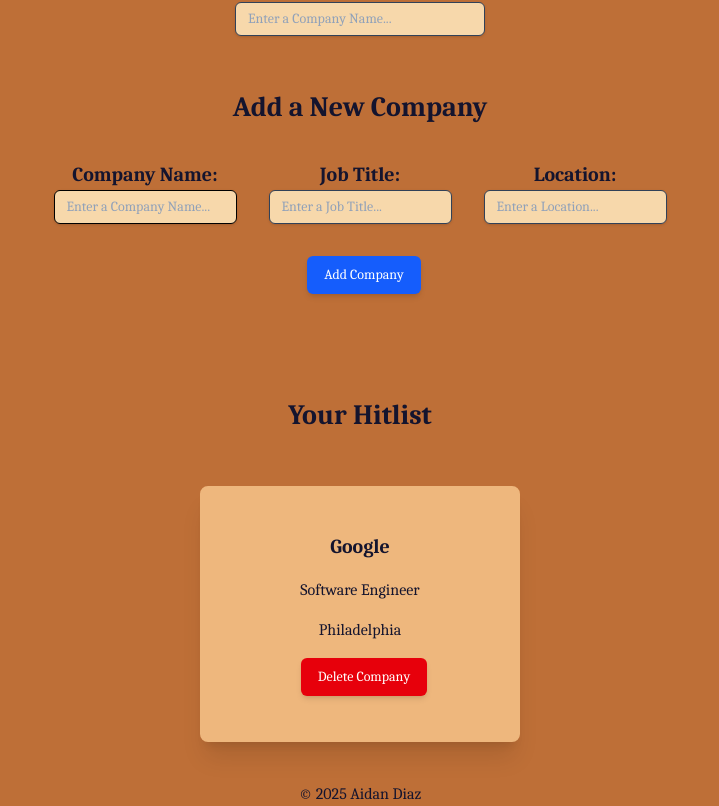
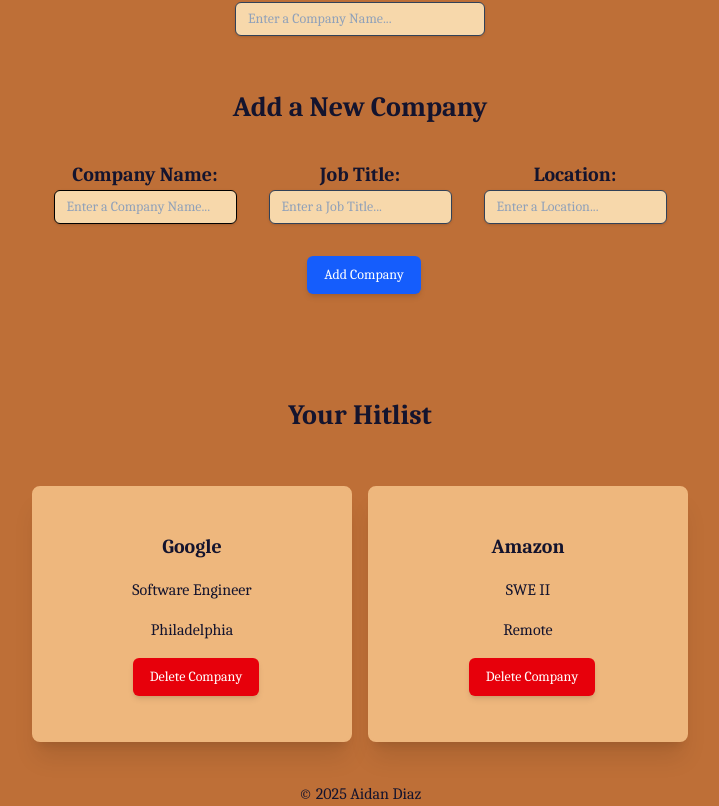
Before and after one commit to aidan-diaz/CareerClutch, a React (Vite) app: page / in a window 1280 px wide. Shown: the part 306-1112 px from the top of the page, without its empty margins (280-999 px from the left). Built offline with nearby package versions, Linux system fonts and the light colour scheme; data requests are answered from the project's data file.

Commit message:
added hover effect to items on hitlist

```diff
--- a/db.json
+++ b/db.json
@@ -5,6 +5,12 @@
       "companyName": "Google",
       "jobTitle": "Software Engineer",
       "location": "Philadelphia"
+    },
+    {
+      "id": "fcd4",
+      "companyName": "Amazon",
+      "jobTitle": "SWE II",
+      "location": "Remote"
     }
   ]
 }
--- a/src/components/Company.jsx
+++ b/src/components/Company.jsx
@@ -7,7 +7,7 @@
     return (
         <li
             id={id}
-            className="flex flex-col justify-center items-center w-80 h-64 gap-y-4 border-2 border-card-cream rounded-lg shadow-xl bg-card-cream"
+            className="flex flex-col justify-center items-center w-80 h-64 gap-y-4 border-2 border-card-cream rounded-lg shadow-xl bg-card-cream hover:scale-105 transition duration-150 ease-in-out"
         >
             <CompanyName name={name} />
             <JobTitle title={title} />
```
